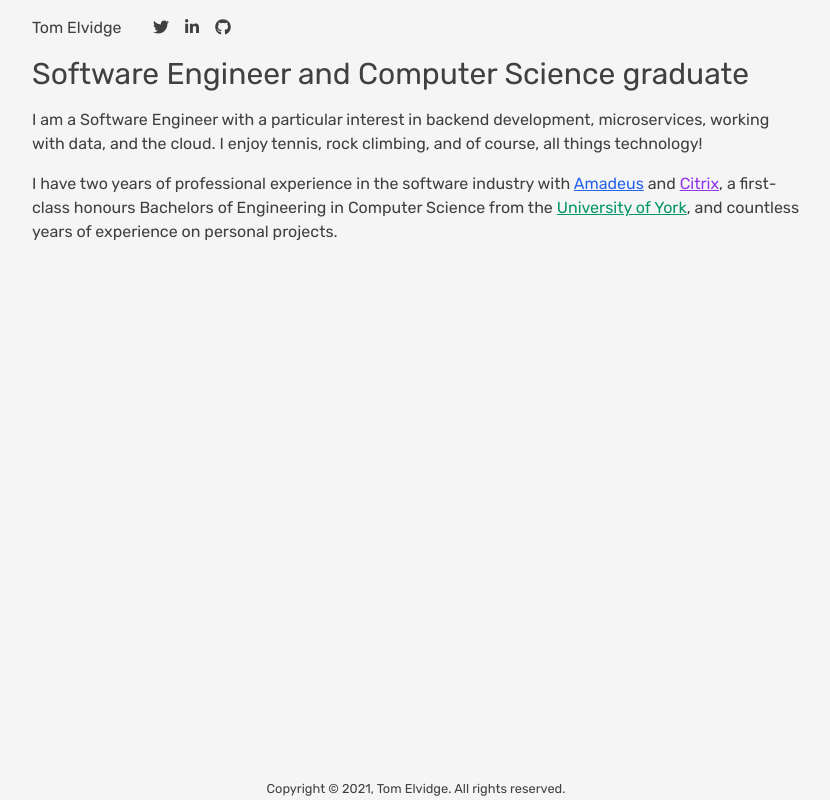
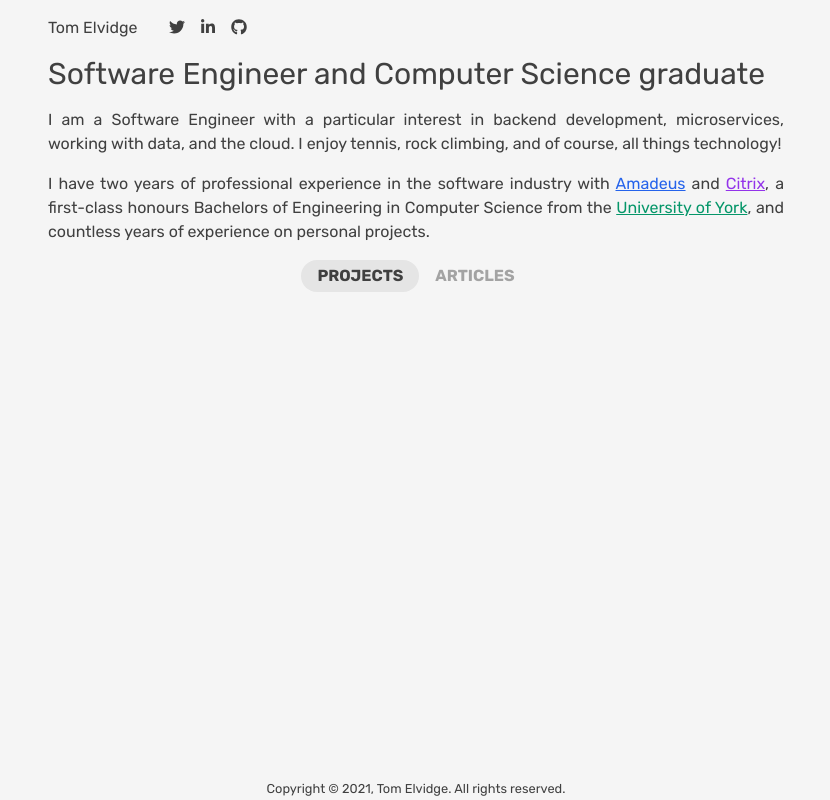
Before and after one commit to tom-elvidge/personalsite, a Gatsby site: page / in a window 1280 px wide. Shown: the whole page, without its empty margins (224-1054 px from the left). Built offline with nearby package versions, Linux system fonts and the light colour scheme; Gatsby itself is replaced by a stand-in of ours.

Commit message:
Added projects/articles button and fixes

```diff
--- a/src/components/header.js
+++ b/src/components/header.js
@@ -6,13 +6,13 @@
 import { faGithub, faLinkedinIn, faTwitter } from '@fortawesome/free-brands-svg-icons'
 
 const Header = ({ title }) => (
-  <header class="my-4">
-    <div class="flex flex-row items-center space-x-8">
-      <Link to="/"><h1 class="whitespace-nowrap">{title}</h1></Link>
-      <div class="flex flex-row space-x-4">
-        <Link to="https://twitter.com/tomeldev"><FontAwesomeIcon icon={faTwitter} /></Link>
-        <Link to="https://www.linkedin.com/in/tomelvidge/"><FontAwesomeIcon icon={faLinkedinIn} /></Link>
-        <Link to="https://github.com/tom-elvidge"><FontAwesomeIcon icon={faGithub} /></Link>
+  <header className="my-4">
+    <div className="flex flex-row items-center space-x-8">
+      <Link to="/"><h1 className="whitespace-nowrap">{title}</h1></Link>
+      <div className="flex flex-row space-x-4">
+        <a className="hover:text-black dark:hover:text-white" href="https://twitter.com/tomeldev" aria-label="Twitter"><FontAwesomeIcon icon={faTwitter} /></a>
+        <a className="hover:text-black dark:hover:text-white" href="https://www.linkedin.com/in/tomelvidge/" aria-label="LinkedIn"><FontAwesomeIcon icon={faLinkedinIn} /></a>
+        <a className="hover:text-black dark:hover:text-white" href="https://github.com/tom-elvidge" aria-label="GitHub"><FontAwesomeIcon icon={faGithub} /></a>
       </div>
       {/* <div class="flex flex-col items-end w-full">
         <FontAwesomeIcon icon={faSun} />
--- a/src/components/root.js
+++ b/src/components/root.js
@@ -18,9 +18,9 @@ const Root = ({ children }) => {
   const title = data.site.siteMetadata?.title || "Title"
 
   return (
-    <div class="font-body flex flex-col items-center h-screen justify-between bg-neutral-100 dark:bg-neutral-900 text-neutral-700 dark:text-neutral-200">
+    <div className="font-body flex flex-col items-center h-screen justify-between bg-neutral-100 dark:bg-neutral-900 text-neutral-700 dark:text-neutral-200">
       {/* Fill width until md, then fix to 768px (size of md) */}
-      <div class="w-full md:max-w-[768px] h-full">
+      <div className="w-full px-4 md:max-w-[768px] h-full">
         <Header title={title} />
         <main>{children}</main>
       </div>
--- /dev/null
+++ b/src/components/selectbutton.js
@@ -0,0 +1,22 @@
+import * as React from "react"
+import PropTypes from "prop-types"
+
+const SelectButton = ({ text, selected, onClick }) => (
+  <button onClick={onClick} className={"inline-block rounded-full " + (selected ? 'bg-neutral-200 dark:bg-neutral-800' : 'bg-transparent text-neutral-400 dark:text-neutral-600')}>
+    <p className="font-bold m-0 px-4 py-1">{text}</p>
+  </button>
+)
+
+SelectButton.propTypes = {
+  text: PropTypes.string,
+  selected: PropTypes.bool,
+  onClick: PropTypes.func
+}
+
+SelectButton.defaultProps = {
+  text: "Text",
+  selected: false,
+  onClick: {}
+}
+
+export default SelectButton
--- a/src/pages/index.js
+++ b/src/pages/index.js
@@ -1,16 +1,38 @@
 import * as React from "react"
 import Root from "../components/root"
+import SelectButton from "../components/selectbutton"
 
-const IndexPage = () => {
-  return (
-    <Root>
-      <div class="flex flex-col space-y-4">
-        <h1 class="text-3xl">Software Engineer and Computer Science graduate</h1>
-        <p>I am a Software Engineer with a particular interest in backend development, microservices, working with data, and the cloud. I enjoy tennis, rock climbing, and of course, all things technology! </p>
-        <p>I have two years of professional experience in the software industry with <span class="underline text-blue-600">Amadeus</span> and <span class="underline text-purple-600">Citrix</span>, a first-class honours Bachelors of Engineering in Computer Science from the <span class="underline text-emerald-600">University of York</span>, and countless years of experience on personal projects.</p>
-      </div>
-    </Root>
-  )
+class IndexPage extends React.Component {
+
+  constructor(props) {
+    super(props);
+    this.state = {
+      showProjects: true // Display projects initially
+    };
+  }
+
+  updateShowProjects(val) {
+    this.setState((state) => {
+      return {showProjects: val}
+    });
+  }
+
+  render() {
+    return (
+      <Root>
+        <div className="flex flex-col space-y-4">
+          <h1 className="text-3xl">Software Engineer and Computer Science graduate</h1>
+          <p className="text-justify">I am a Software Engineer with a particular interest in backend development, microservices, working with data, and the cloud. I enjoy tennis, rock climbing, and of course, all things technology! </p>
+          <p className="text-justify">I have two years of professional experience in the software industry with <span className="underline text-blue-600">Amadeus</span> and <span className="underline text-purple-600">Citrix</span>, a first-class honours Bachelors of Engineering in Computer Science from the <span className="underline text-emerald-600">University of York</span>, and countless years of experience on personal projects.</p>
+          <div className="flex flex-row justify-center">
+            <SelectButton text="PROJECTS" selected={this.state.showProjects} onClick={this.updateShowProjects.bind(this, true)} />
+            <SelectButton text="ARTICLES" selected={!this.state.showProjects} onClick={this.updateShowProjects.bind(this, false)} />
+          </div>
+        </div>
+      </Root>
+    )
+  }
+
 }
 
 export default IndexPage
```
